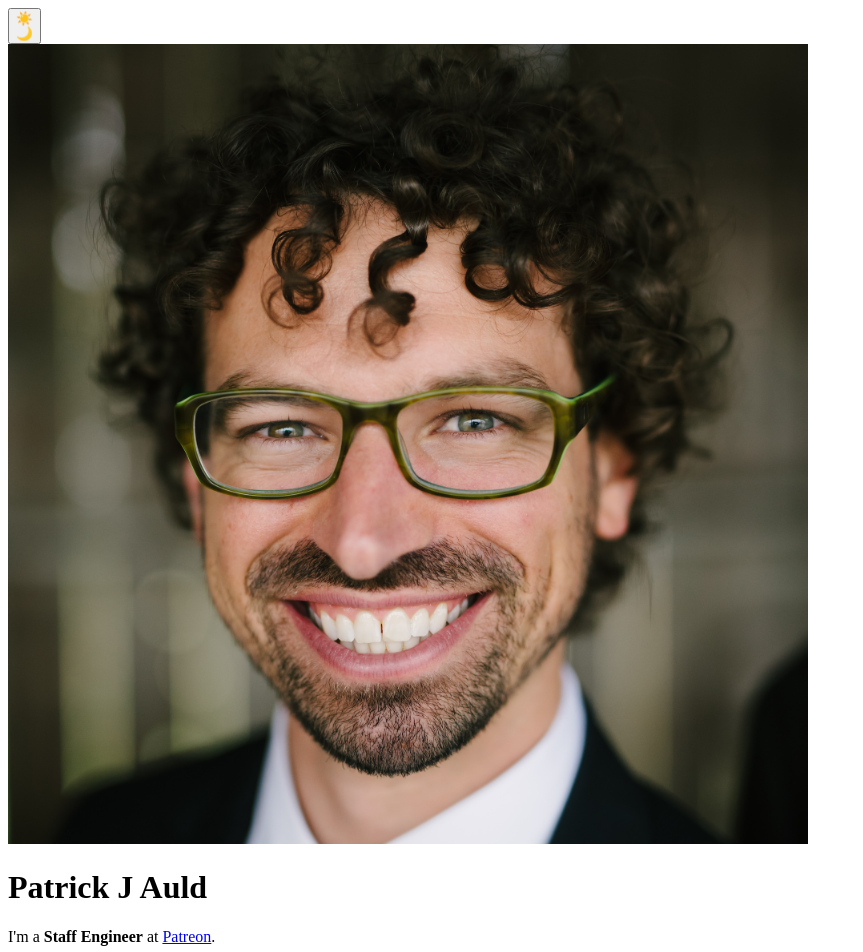
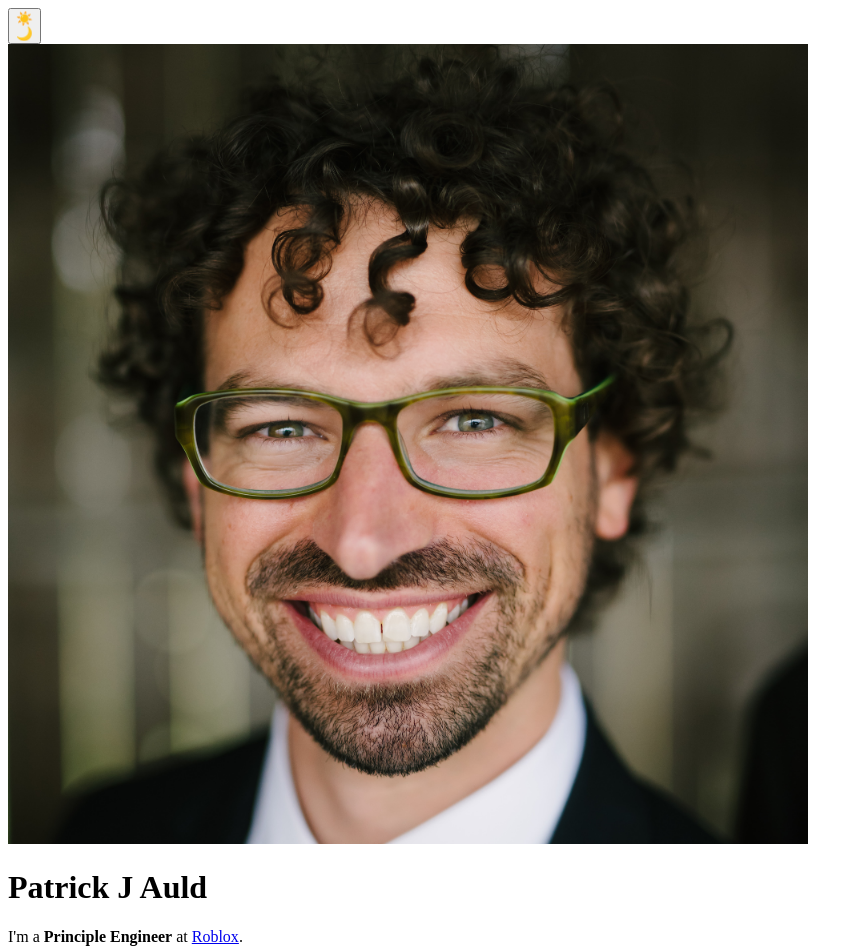
Before and after one commit to PatrickAuld/patrickauld.com, a Next.js app: page / in a window 1280 px wide. Shown: the top 952 px of the page, without its empty margins (0-863 px from the left). Built offline with nearby package versions, Linux system fonts and the light colour scheme.

Commit message:
Update job to roblox

```diff
--- a/pages/index.tsx
+++ b/pages/index.tsx
@@ -13,7 +13,7 @@ function TextStatement(props: { children: React.ReactNode }) {
 function AboutStatement() {
   return (
     <div>
-      <TextStatement>I'm a <strong>Staff Engineer</strong> at <a className="underline" href="https://patreon.com">Patreon</a>.</TextStatement>
+      <TextStatement>I'm a <strong>Principle Engineer</strong> at <a className="underline" href="https://roblox.com">Roblox</a>.</TextStatement>
       <TextStatement>I keep a <strong>newsletter</strong> on <a className="underline" href="https://patrickauld.substack.com">decision making.</a></TextStatement>
       <TextStatement>I moonlight as a <strong>Futurist</strong> at <a className="underline" href="https://auldcellars.com">Auld Cellars</a>.</TextStatement>
 
```
